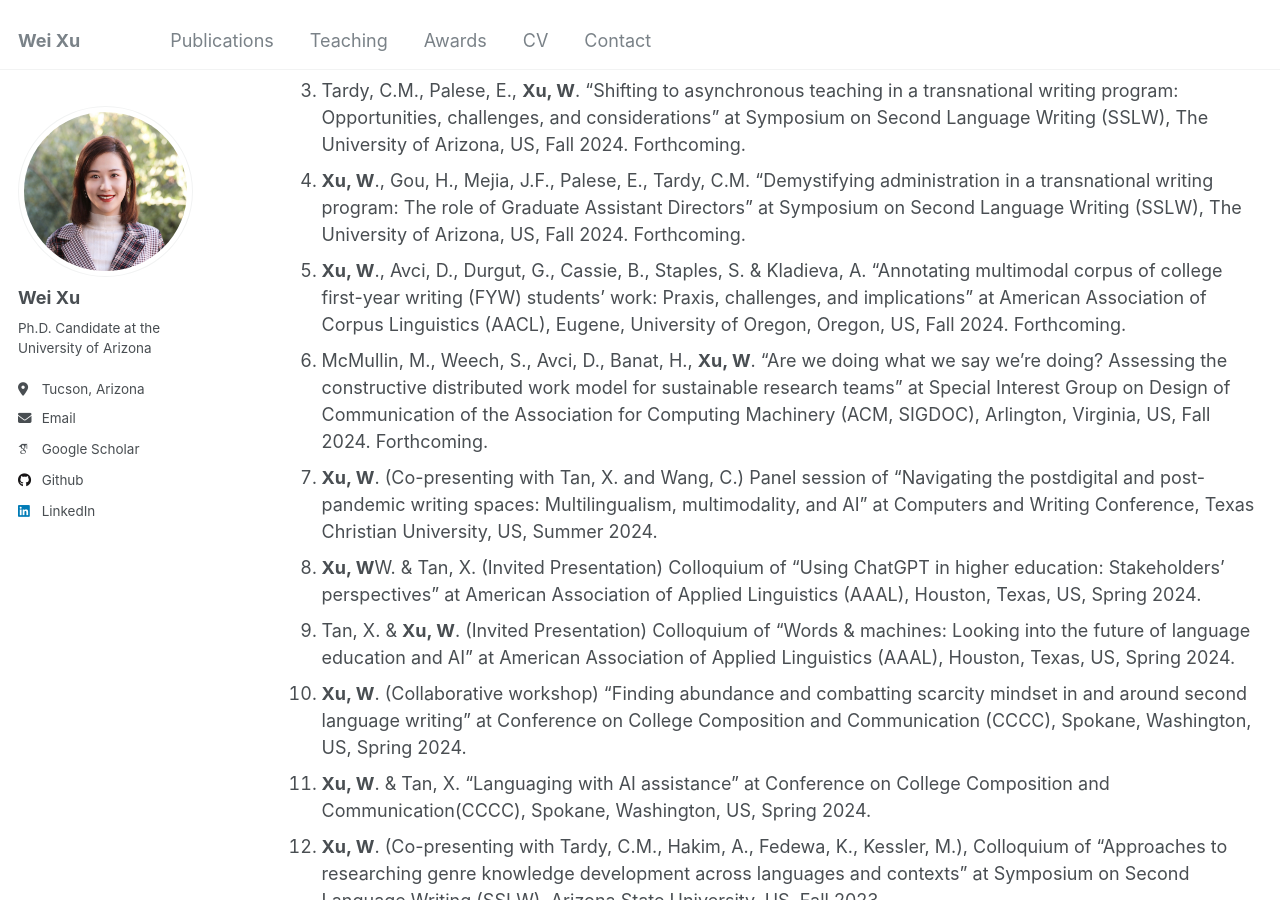
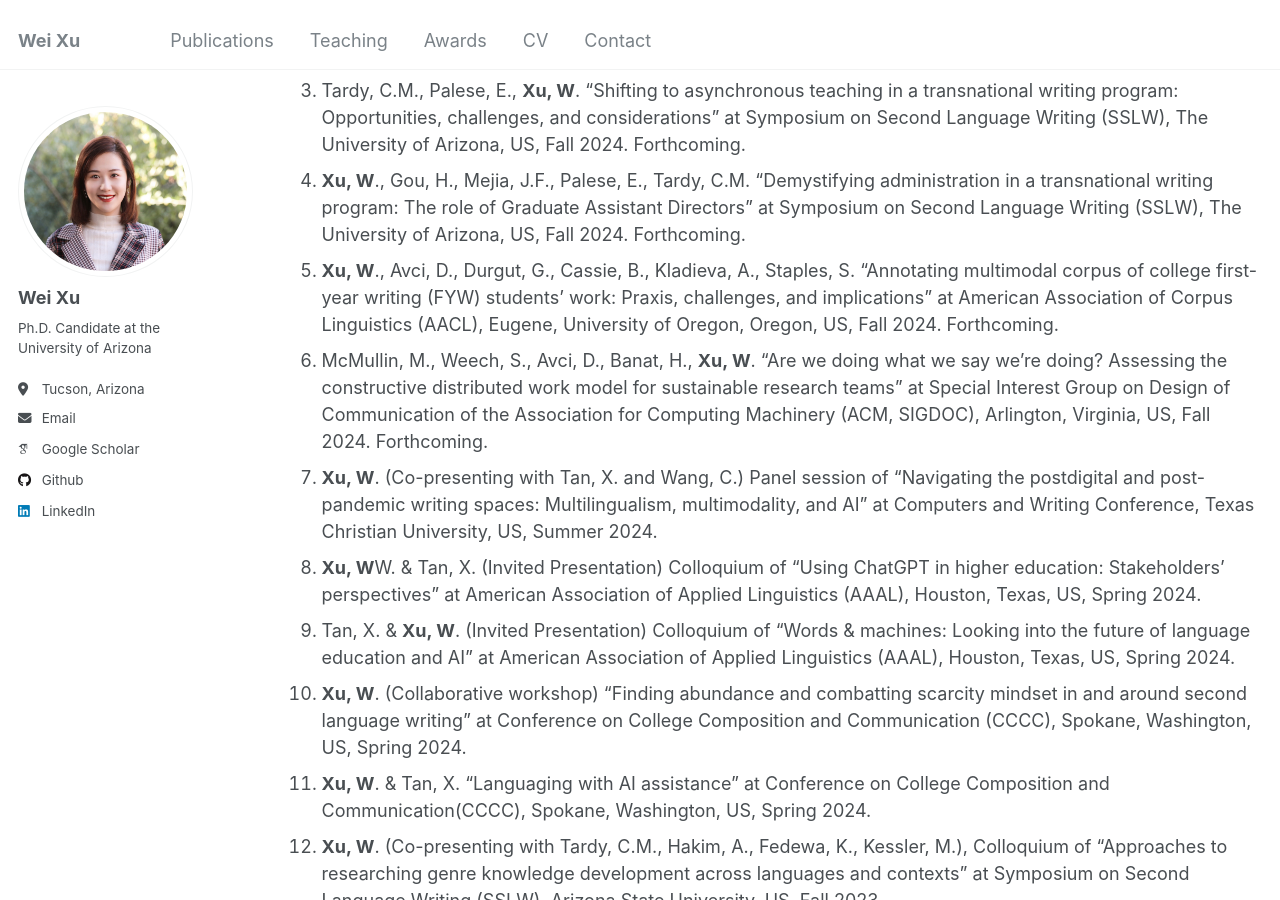
Before and after one commit to weixu-vivian/weixu-vivian.github.io, a Jekyll site: the page built from _pages/publications.md, in a window 1280 px wide and 900 px high, scrolled down 2683 px. Built offline with Jekyll 4.4.1, drawn with Linux system fonts in a browser that asks for light colours; some web fonts are replaced.

```diff
--- a/_pages/publications.md
+++ b/_pages/publications.md
@@ -52,7 +52,7 @@ Repository. Dataset. https://doi.org/10.25422/azu.data.14259785.v1
 2. Tan, X., Wang, C., Zhao, W., **Xu, W**., Sun, Y. “On the edge of using, disclosing, and confronting AI: Complications beyond pedagogy” at Symposium on Second Language Writing (SSLW), The University of Arizona, US, Fall 2024. Forthcoming.
 3. Tardy, C.M., Palese, E., **Xu, W**. “Shifting to asynchronous teaching in a transnational writing program: Opportunities, challenges, and considerations” at Symposium on Second Language Writing (SSLW), The University of Arizona, US, Fall 2024. Forthcoming.
 4. **Xu, W**., Gou, H., Mejia, J.F., Palese, E., Tardy, C.M. “Demystifying administration in a transnational writing program: The role of Graduate Assistant Directors” at Symposium on Second Language Writing (SSLW), The University of Arizona, US, Fall 2024. Forthcoming.
-5. **Xu, W**., Avci, D., Durgut, G., Cassie, B., Staples, S. & Kladieva, A. “Annotating multimodal corpus of college first-year writing (FYW) students’ work: Praxis, challenges, and implications” at American Association of Corpus Linguistics (AACL), Eugene, University of Oregon, Oregon, US, Fall 2024. Forthcoming.
+5. **Xu, W**., Avci, D., Durgut, G., Cassie, B., Kladieva, A., Staples, S. “Annotating multimodal corpus of college first-year writing (FYW) students’ work: Praxis, challenges, and implications” at American Association of Corpus Linguistics (AACL), Eugene, University of Oregon, Oregon, US, Fall 2024. Forthcoming.
 6. McMullin, M., Weech, S., Avci, D., Banat, H., **Xu, W**. “Are we doing what we say we’re doing? Assessing the constructive distributed work model for sustainable research teams” at Special Interest Group on Design of Communication of the Association for Computing Machinery (ACM, SIGDOC), Arlington, Virginia, US, Fall 2024. Forthcoming.
 7. **Xu, W**. (Co-presenting with Tan, X. and Wang, C.) Panel session of “Navigating the postdigital and post-pandemic writing spaces: Multilingualism, multimodality, and AI” at Computers and Writing Conference, Texas Christian University, US, Summer 2024.
 8. **Xu, W**W. & Tan, X. (Invited Presentation) Colloquium of “Using ChatGPT in higher education: Stakeholders’ perspectives” at American Association of Applied Linguistics (AAAL), Houston, Texas, US, Spring 2024.
```
